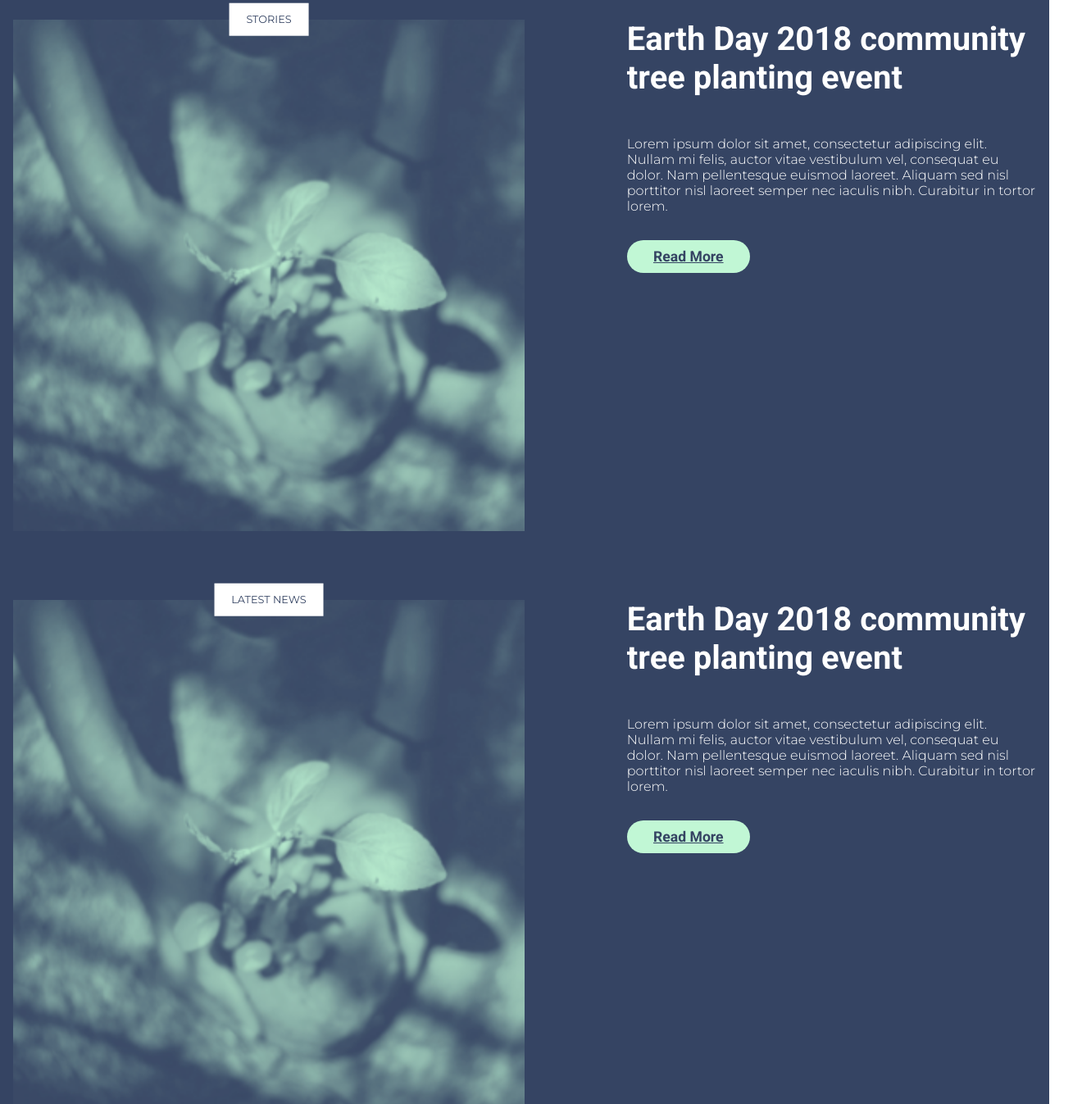
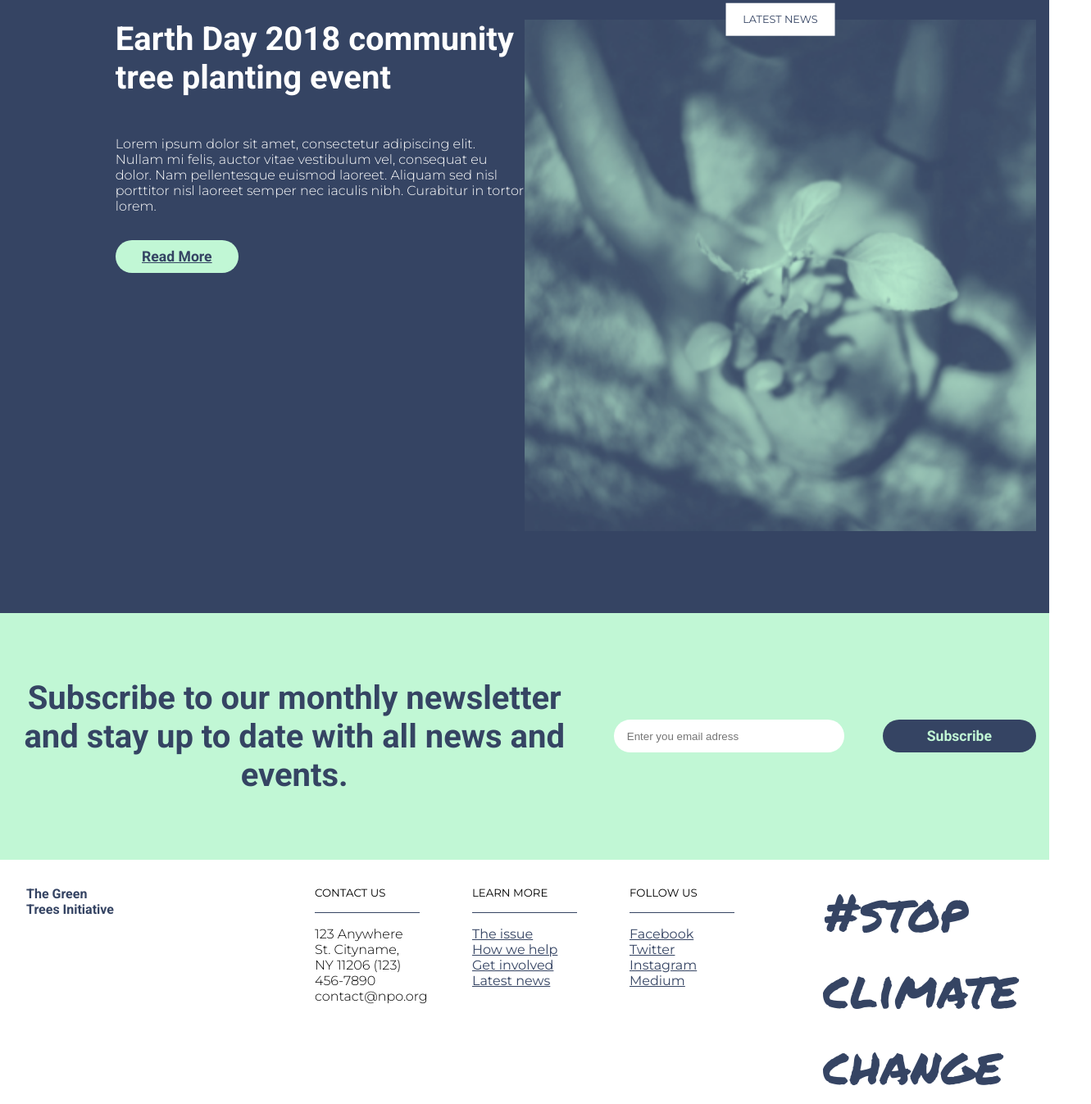
Before and after one commit to 1991Pawel/non-profit, a Gatsby site: page / in a window 1280 px wide. Shown: the part 4539-5886 px from the top of the page at 82% size, 1331 px wide, since content can reach past the window. Built offline with nearby package versions, Linux system fonts and the light colour scheme; Gatsby itself is replaced by a stand-in of ours.

Commit message:
add containers

```diff
--- a/src/components/Navigation/Navigation.js
+++ b/src/components/Navigation/Navigation.js
@@ -11,12 +11,12 @@ const Navigation = () => (
         </Link>
       </li>
       <li>
-        <Link className="nav__link" to="/about">
+        <Link className="nav__link" to="/">
           Our stories
         </Link>
       </li>
       <li>
-        <Link className="nav__link" to="/news">
+        <Link className="nav__link" to="/">
           News and events
         </Link>
       </li>
--- a/src/pages/index.js
+++ b/src/pages/index.js
@@ -234,28 +234,7 @@ const IndexPage = () => (
             </a>
           </div>
         </article>
-        <article className="events__event">
-          <div className="events__image">
-            <img src={event} alt="" />
-            <span className="fancy-subtitle fancy-subtitle--absolute fancy-subtitle--light ">
-              Stories
-            </span>
-          </div>
-          <div className="events__content">
-            <h3 className="events__heading big-text big-text--light">
-              Earth Day 2018 community tree planting event
-            </h3>
-            <p className="events__desc font-light font-light--light">
-              Lorem ipsum dolor sit amet, consectetur adipiscing elit. Nullam mi
-              felis, auctor vitae vestibulum vel, consequat eu dolor. Nam
-              pellentesque euismod laoreet. Aliquam sed nisl porttitor nisl
-              laoreet semper nec iaculis nibh. Curabitur in tortor lorem.
-            </p>
-            <a className="events__btn button-link" href="">
-              Read More
-            </a>
-          </div>
-        </article>
+
         <article className="events__event">
           <div className="events__image">
             <img src={event} alt="" />
@@ -263,7 +242,7 @@ const IndexPage = () => (
               LATEST NEWS
             </span>
           </div>
-          <div className="events__content">
+          <div className="events__content events__content--order">
             <h3 className="events__heading big-text big-text--light">
               Earth Day 2018 community tree planting event
             </h3>
@@ -281,6 +260,7 @@ const IndexPage = () => (
       </div>
     </section>
     <section className="subscribe">
+      <div className="subscribe__container container">
         <h3 className="subscribe__title big-text">
           Subscribe to our monthly newsletter and stay up to date with all news
           and events.
@@ -296,8 +276,10 @@ const IndexPage = () => (
         >
           Subscribe
         </button>
+      </div>
     </section>
     <footer className="footer">
+      <div className="footer__container container">
         <div className="footer__logo">The Green Trees Initiative</div>
         <div className="footer__contact">
           <h5 className="footer__heading">CONTACT US</h5>
@@ -342,6 +324,7 @@ const IndexPage = () => (
           </ul>
         </div>
         <h3 className="footer__slogan fancy-title">#stop climate change</h3>
+      </div>
     </footer>
   </Layout>
 )
--- a/src/style/style.scss
+++ b/src/style/style.scss
@@ -364,6 +364,10 @@
   &__content {
     text-align: center;
 
+    &--order {
+      order: -1;
+    }
+
     @media (min-width: $screen-sm) {
       text-align: left;
       width: 90%;
@@ -384,12 +388,19 @@
 }
 
 .subscribe {
-  padding: 1rem;
   background-color: $secondary-color;
+  padding: 1rem 1rem;
+
+  @media (min-width: $screen-lg) {
+    padding: 3rem 1rem;
+  }
+
+  &__container {
     display: flex;
     align-items: center;
     flex-wrap: wrap;
     justify-content: space-between;
+  }
 
   &__title {
     text-align: center;
@@ -418,6 +429,7 @@
 
 .footer {
   padding: 1rem;
+  &__container {
     background-color: $light-color;
     display: grid;
     grid-template-columns: 1fr 1fr;
@@ -426,8 +438,9 @@
       grid-template-columns: 1fr 15rem 15rem;
     }
     @media (min-width: $screen-xl) {
-    grid-template-columns: 1fr 15rem 15rem 15rem 1fr;
+      grid-template-columns: 1fr 10rem 10rem 10rem 1fr;
       grid-gap: 2rem;
+    }
   }
 
   &__logo,
@@ -463,11 +476,13 @@
     @media (min-width: $screen-md) {
       grid-column: 3 / span 1;
       grid-row: 2 / span 1;
+      font-size: 3.5rem;
     }
     @media (min-width: $screen-xl) {
       grid-row: 1 / span 1;
       grid-column: 5 / span 1;
       margin-left: auto;
+      font-size: 4rem;
     }
   }
   &__list {
```
Lines whose indentation alone changed are shown as unchanged.
